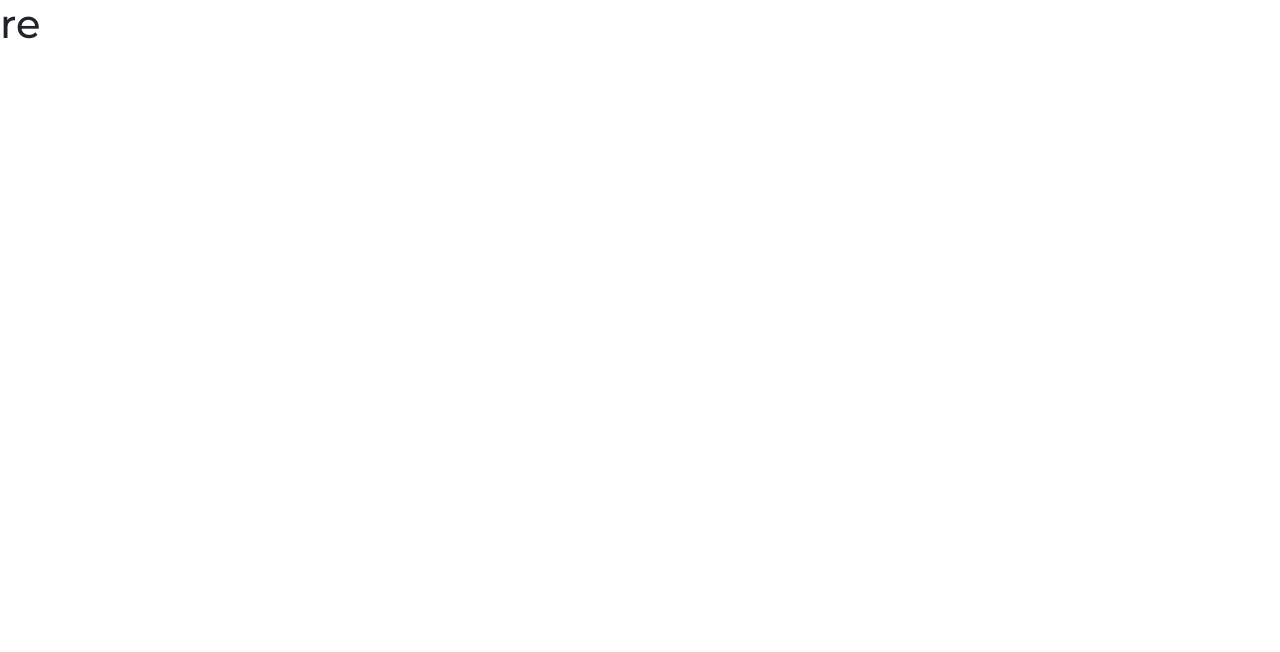
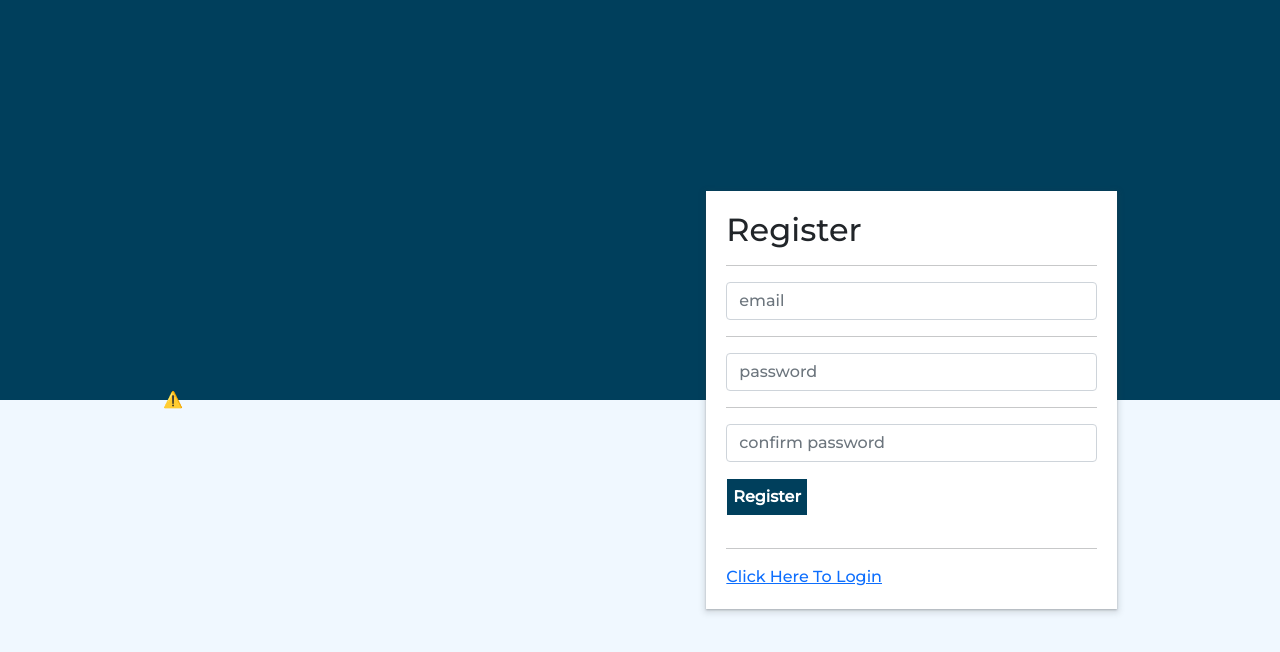
Before and after one commit to Akbar660/CoolEcommerce, a React (Create React App) app: page /register in a window 1280 px wide. Shown: the top 652 px of the page. Built offline with nearby package versions, Linux system fonts and the light colour scheme; no server answers.

Commit message:
login basic done

```diff
--- a/public/index.html
+++ b/public/index.html
@@ -18,6 +18,8 @@
 
     <link href="https://cdn.jsdelivr.net/npm/bootstrap@5.0.2/dist/css/bootstrap.min.css" rel="stylesheet" integrity="sha384-EVSTQN3/azprG1Anm3QDgpJLIm9Nao0Yz1ztcQTwFspd3yD65VohhpuuCOmLASjC" crossorigin="anonymous">
     <script src="https://cdn.jsdelivr.net/npm/bootstrap@5.0.2/dist/js/bootstrap.bundle.min.js" integrity="sha384-MrcW6ZMFYlzcLA8Nl+NtUVF0sA7MsXsP1UyJoMp4YLEuNSfAP+JcXn/tWtIaxVXM" crossorigin="anonymous"></script>
+
+    <script src="https://unpkg.com/@lottiefiles/lottie-player@latest/dist/lottie-player.js"></script>
     <!--
       Notice the use of %PUBLIC_URL% in the tags above.
       It will be replaced with the URL of the `public` folder during the build.
--- a/src/App.js
+++ b/src/App.js
@@ -11,6 +11,7 @@ import Cartpage from './pages/Cartpage';
 
 import "./stylesheets/layout.css"
 import "./stylesheets/products.css"
+import "./stylesheets/auth.css"
 
 function App() {
   return (
--- a/src/index.css
+++ b/src/index.css
@@ -6,7 +6,9 @@ body {
   -webkit-font-smoothing: antialiased;
   -moz-osx-font-smoothing: grayscale;
 }
-
+body , html{
+  overflow-x: hidden !important;
+}
 code {
   font-family: 'Montserrat', sans-serif;
 }
--- a/src/pages/LoginPage.js
+++ b/src/pages/LoginPage.js
@@ -1,9 +1,38 @@
-import React from 'react'
+import React, { useState } from 'react'
+import { Link } from 'react-router-dom'
 
 const LoginPage = () => {
+const [email,setEmail]=useState("")
+const [password,setPassword]=useState("")
+
   return (
-    <div>
-      <h1>lo</h1>
+    <div className='login-parent'>
+
+      <div className='row justify-content-center'>
+      <div className='col-md-4'>
+            <div className='login-form'>
+
+                <h2>Login</h2>
+                <hr/>
+                <input type="text" className='form-control' placeholder="email" onClick={(e)=>setEmail(e.target.value)}/>
+                <hr/>
+                <input type="password" className='form-control' placeholder="password" onClick={(e)=>setPassword(e.target.value)}/>
+                <hr/>
+
+
+                <button className='my-3'>Login</button>
+                <hr/>
+                <Link to="/register">Click Here To Register</Link>
+            </div>
+          </div>
+          <div className='col-md-5'>
+          <lottie-player src="https://assets2.lottiefiles.com/packages/lf20_yr6zz3wv.json"  background="transparent"  speed="1" loop  autoplay></lottie-player>
+          </div>
+
+      </div>
+      <div className='login-bottom'></div>
+      <hr/>
+
     </div>
   )
 }
--- a/src/pages/RegisterPage.js
+++ b/src/pages/RegisterPage.js
@@ -1,9 +1,34 @@
-import React from 'react'
+import React, { useState } from 'react';
+import { Link } from 'react-router-dom'
 
 const RegisterPage = () => {
+const [email,setEmail]=useState("")
+const [password,setPassword]=useState("")
+const [cpassword,setcPassword]=useState("")
   return (
-    <div>
-      <h1>re</h1>
+    <div className='register-parent'>
+      <div className='register-top'></div>
+      <div className='row justify-content-center'>
+          <div className='col-md-5'>
+          <lottie-player src="https://assets2.lottiefiles.com/packages/lf20_yr6zz3wv.json"  background="transparent"  speed="1" loop  autoplay></lottie-player>
+          </div>
+          <div className='col-md-4'>
+            <div className='register-form'>
+
+                <h2>Register</h2>
+                <hr/>
+                <input type="text" className='form-control' placeholder="email" onClick={(e)=>setEmail(e.target.value)}/>
+                <hr/>
+                <input type="password" className='form-control' placeholder="password" onClick={(e)=>setPassword(e.target.value)}/>
+                <hr/>
+                <input type="password" className='form-control' placeholder="confirm password" onClick={(e)=>setcPassword(e.target.value) }/>
+
+                <button className='my-3'>Register</button>
+                <hr/>
+                <Link to="/login">Click Here To Login</Link>
+            </div>
+          </div>
+      </div>
     </div>
   )
 }
--- /dev/null
+++ b/src/stylesheets/auth.css
@@ -0,0 +1,80 @@
+.form-control{
+    box-shadow: none;
+}
+.form-control:focus{
+
+    box-shadow: none !important;
+}
+
+.input{
+    margin-top: 15px !important;
+}
+.register-form{
+    padding: 20px;
+    box-shadow: rgba(60, 64, 67, 0.3) 0px 1px 2px 0px, rgba(60, 64, 67, 0.15) 0px 2px 6px 2px;
+    background-color: white;
+
+}
+.register-parent{
+
+   min-height: 100vh;
+   background-color: aliceblue;
+}
+
+.register-parent .row{
+
+   height: 100vh;
+   align-items: center;
+ }
+ .register-top{
+     height: 50%;
+     position: absolute;
+     left:0;
+     right:0;
+     top: 0;
+     color: white;
+     background-color: #003F5C;
+
+ }
+
+ .col-md-4{
+     z-index: 1 !important;
+ }
+
+
+ .register-form{
+    padding: 20px;
+    box-shadow: rgba(60, 64, 67, 0.3) 0px 1px 2px 0px, rgba(60, 64, 67, 0.15) 0px 2px 6px 2px;
+    background-color: white;
+
+}
+.login-parent{
+
+   min-height: 100vh;
+   background-color: aliceblue;
+}
+
+.login-parent .row{
+
+   height: 100vh;
+   align-items: center;
+ }
+ .login-bottom{
+     height: 50%;
+     position: absolute;
+     left:0;
+     right:0;
+     bottom: 0;
+     color: white;
+     background-color: #003F5C;
+
+ }
+ .login-form{
+    padding: 20px;
+    box-shadow: rgba(60, 64, 67, 0.3) 0px 1px 2px 0px, rgba(60, 64, 67, 0.15) 0px 2px 6px 2px;
+    background-color: white;
+
+}
+.col-md-5{
+    z-index: 1;
+}
```
